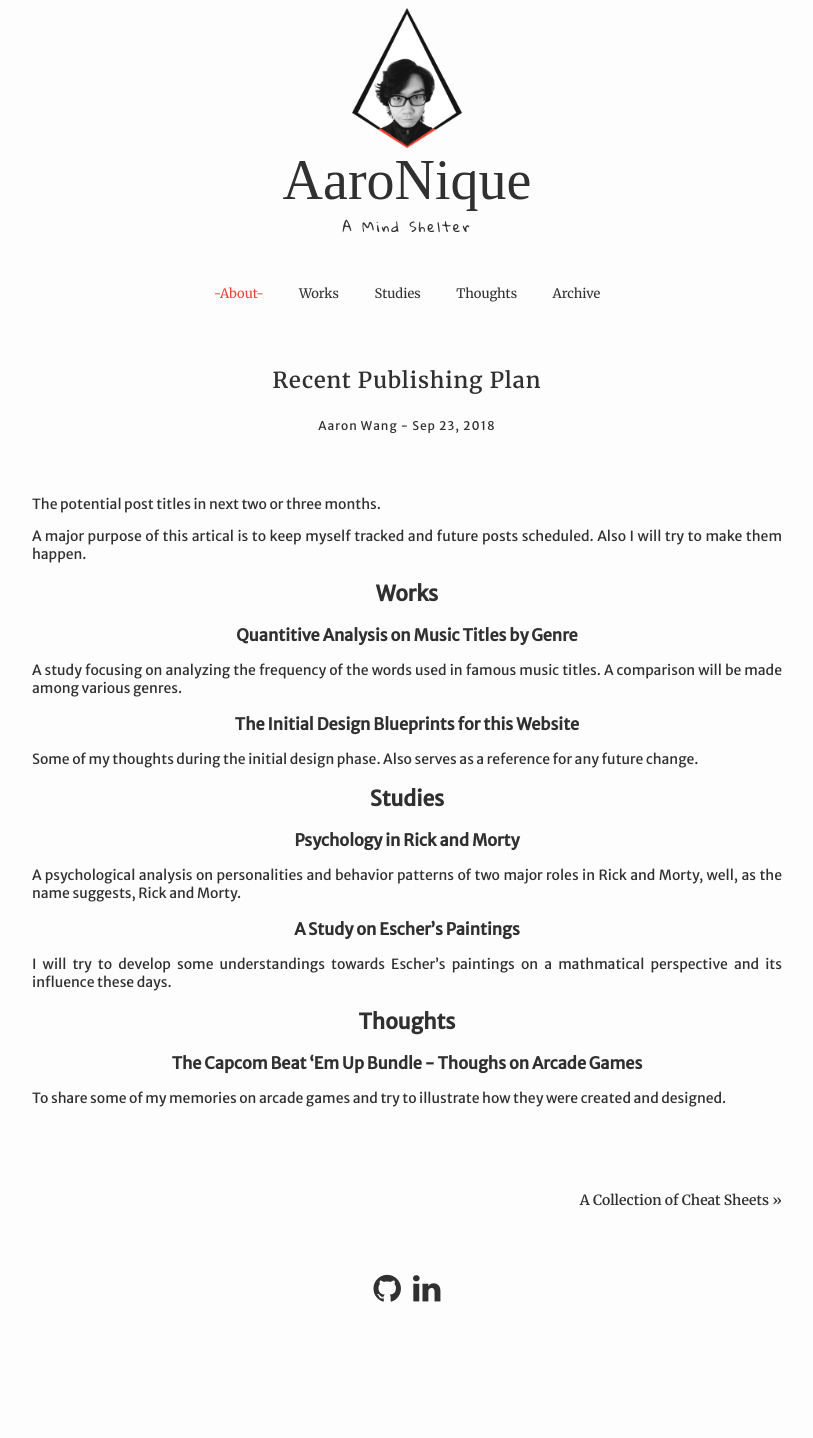
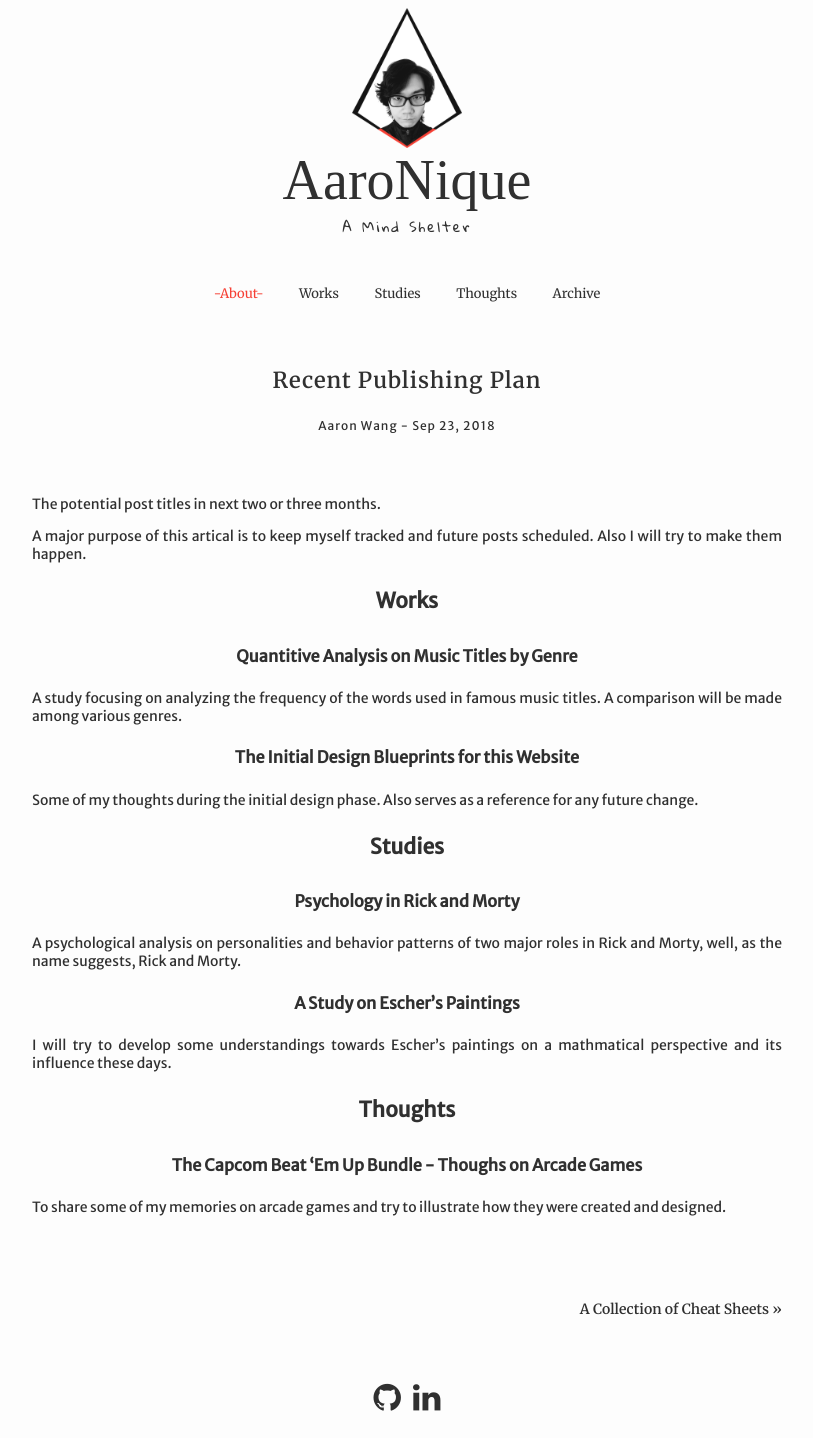
Before and after one commit to aaron-fox/aaronique, a Jekyll site: the page built from _posts/2018-09-23-recent-publishing-plan.md, in a window 1280 px wide. Shown: the whole page, without its empty margins (233-1046 px from the left). Built offline with Jekyll 4.4.1, drawn with Linux system fonts in a browser that asks for light colours; nearby versions of some CDN libraries; some web fonts are replaced; before the commit the page ends 1329 px from its top, so only the background shows below that.

Commit message:
Updated layout

```diff
--- a/_sass/_base.scss
+++ b/_sass/_base.scss
@@ -43,6 +43,7 @@ h3,
 h4,
 h5,
 h6 {
+    line-height: 2em;
     text-align: center;
 }
 
```
Also changed, not shown: 1 other file.
